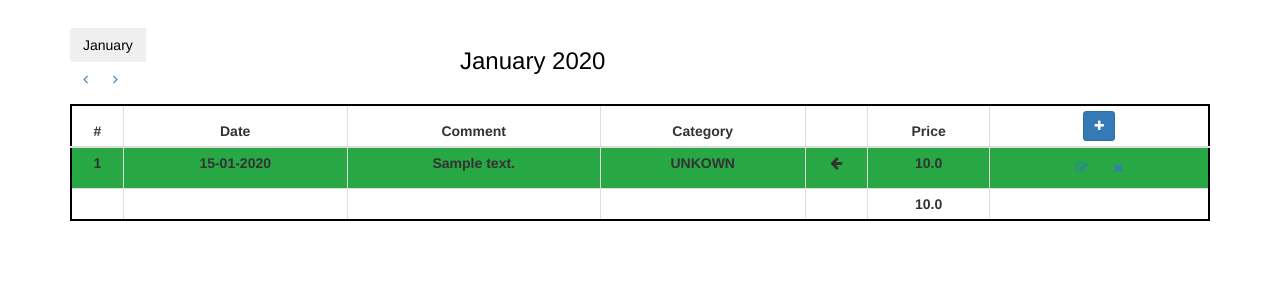
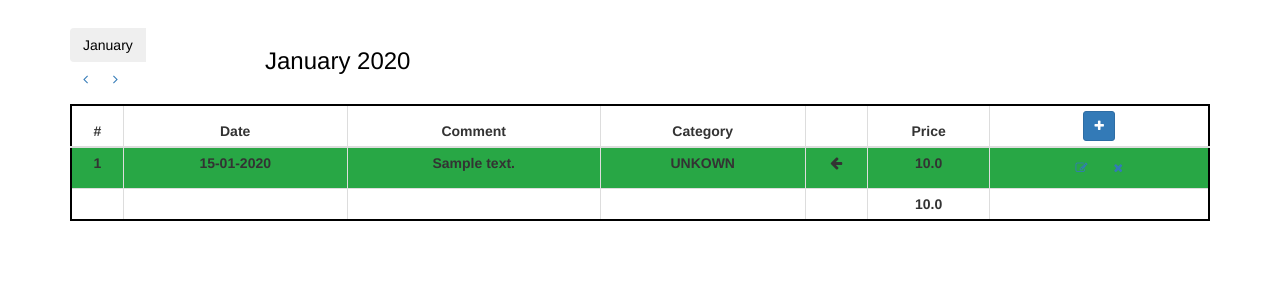
Before and after one commit to JeffreyThijs/personal_finance_tool, a Flask app: page /core/overview/ in a window 1280 px wide. Shown: the part 72-372 px from the top of the page. Run offline with Flask 2, Linux system fonts and the light colour scheme; a user stored in the database is signed in; tables that the repository leaves empty hold one stand-in row (values such as "Sample post"); some libraries are stand-ins or nearby versions.

Commit message:
fixed montly overview caption layout

```diff
--- a/app/templates/core/overview/monthly_overview.html
+++ b/app/templates/core/overview/monthly_overview.html
@@ -26,7 +26,7 @@
   <table class="table table-hover table-condensed table-bordered" id="table">
     <caption>
       <div class="row">
-        <div class="col-sm-4">
+        <div class="col-sm-2">
           <div class="btn-group" role="group">
             <input onkeydown="return false" class="previous btn" id="change_date_input" name="change_date_input"value={{current_date_view}} type="button"/>
             <form class="form" method="post" role="form" id="change_date">
@@ -42,7 +42,7 @@
             </a>
           </div>
         </div>
-        <div class="col-sm-4">
+        <div class="col-sm-8">
           <h3>{{current_date_view}}</h3>
         </div>
       </div>
```
